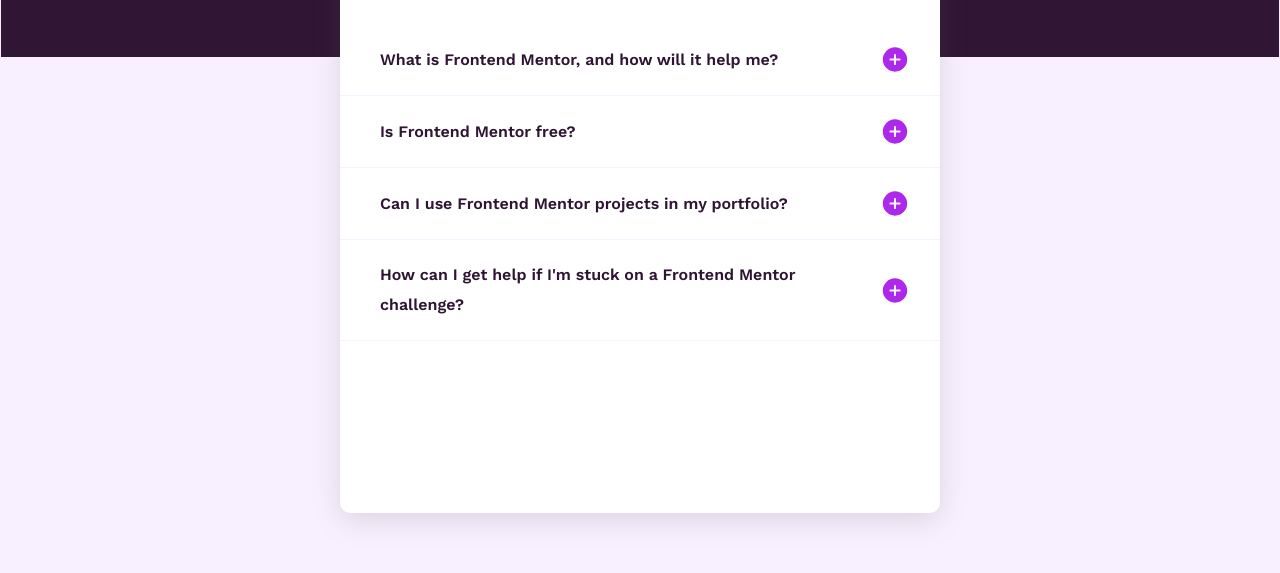
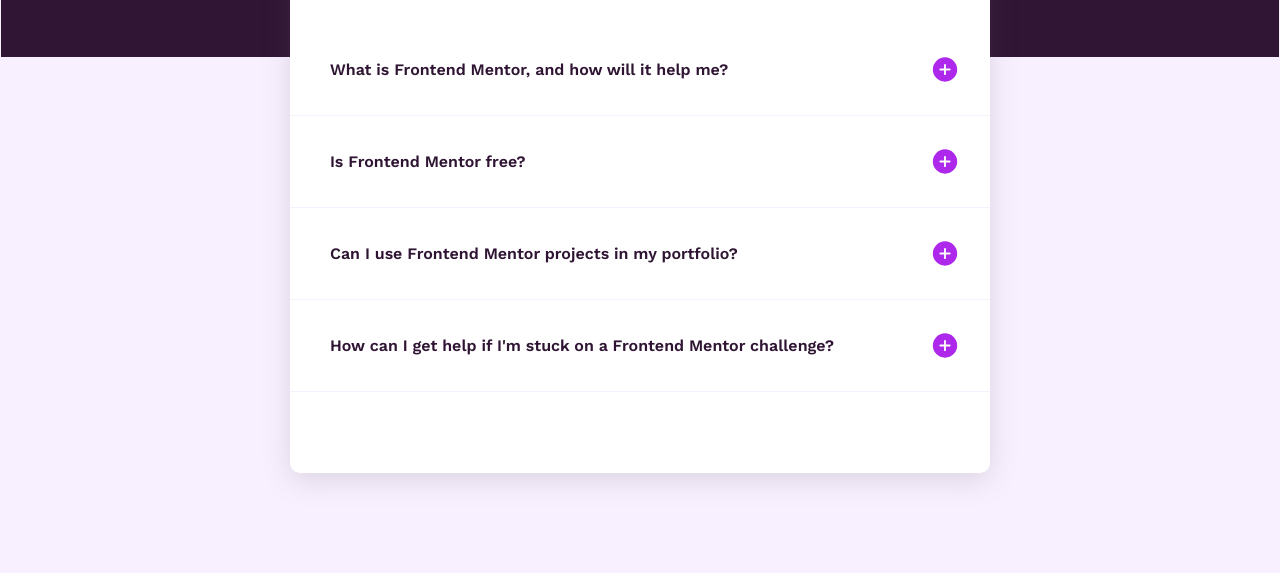
Before and after one commit to mendas-cpu/js-challenge, a plain HTML site: page index.html in a window 1280 px wide. Shown: the part 227-800 px from the top of the page. Drawn offline with Linux system fonts and the light colour scheme.

Commit message:
height and width adjustments 3

```diff
--- a/style.css
+++ b/style.css
@@ -29,7 +29,7 @@ p{
     line-height: 22px;
     margin-left: 10px;
     display: none;
-    padding-bottom: 10px;
+    padding-bottom: 20px;
 }
 .headers{
     font-weight: var(--font-weight2);
@@ -39,7 +39,7 @@ p{
     align-items: center;
     justify-content: space-between;
     transition: color 0.35s;
-    padding: 20px 0;
+    padding: 30px 0;
     line-height: 30px;
 }
 .content{
@@ -64,12 +64,11 @@ p{
 #container1{
     width: 1200px;
     background-color: white;
-    width: 1200px;
-    height: 100vh;
+    width: 700px;
+    min-height: 600px;
     border-radius: 10px;
     margin: 0 auto;
-    height: 80vh;
-    width: 600px;
+    height: fit-content;
     margin-top: 100px;
     box-shadow: rgba(100, 100, 111, 0.2) 0px 7px 29px 0px;
 }
@@ -91,6 +90,5 @@ p{
     color: var(--primary-color);
     margin: auto;
     border-bottom: solid 1px hsl(275, 100%, 97%);
-    width: 600px;
-    height: fit-content;
+
 }
```
